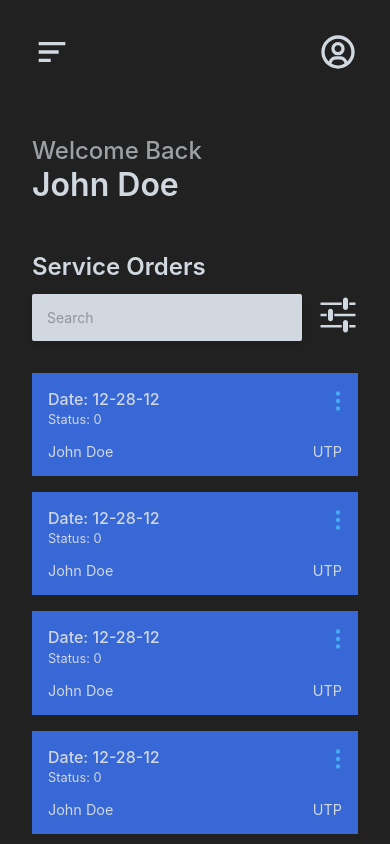
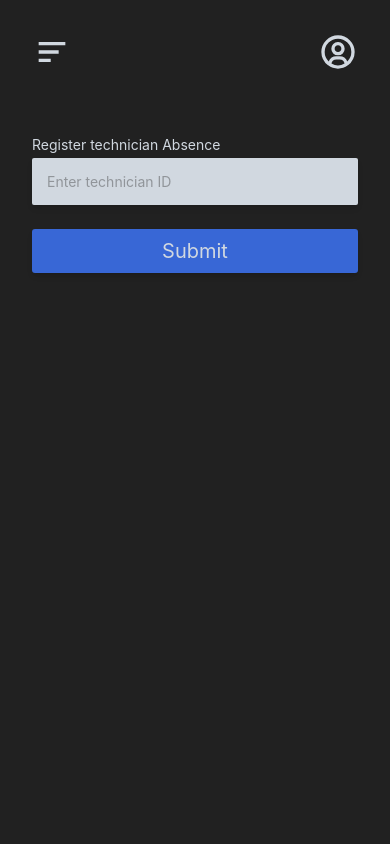
Before and after one commit to Andresser17/mobile-app, a React Native app: screen /TechAbsence in a window 390 px wide. Shown: the top 844 px of the page. Built offline with nearby package versions, Linux system fonts and the light colour scheme.

Commit message:
feat: add TechAbsence.js

```diff
--- a/App.js
+++ b/App.js
@@ -7,6 +7,9 @@ import Home from "screens/Home";
 import SignIn from "screens/SignIn";
 import SignUp from "screens/SignUp";
 import RegisterTech from "screens/RegisterTech";
+import TechAbsence from "screens/TechAbsence";
+// Styles
+import colors from "styles/colors";
 
 // init navigation
 const Stack = createNativeStackNavigator();
@@ -14,8 +17,8 @@ const Stack = createNativeStackNavigator();
 const myTheme = {
   ...DefaultTheme,
   colors: {
-    ...DefaultTheme.colors,
-    background: "rgb(33, 33, 33)",
+    ...DefaultTheme,
+    background: `rgba(${colors.tertiary.bg}, 1)`,
   },
 };
 
@@ -27,6 +30,7 @@ export default function App() {
           header: (props) => <Navbar {...props} />,
         }}
       >
+        <Stack.Screen name="TechAbsence" component={TechAbsence} />
         <Stack.Screen name="Home" component={Home} />
         <Stack.Screen name="SignIn" component={SignIn} />
         <Stack.Screen name="SignUp" component={SignUp} />
--- a/components/Navbar.js
+++ b/components/Navbar.js
@@ -26,6 +26,7 @@ function Navbar({ navigation, route, options, back }) {
 const styles = StyleSheet.create({
   container: {
     width: "100%",
+    backgroundColor: `rgba(${colors.tertiary.bg}, 1)`,
     paddingTop: "2rem",
     paddingHorizontal: "2rem",
     display: "flex",
--- a/modals/Menu.js
+++ b/modals/Menu.js
@@ -1,5 +1,4 @@
 import { Modal, StyleSheet, Text, Pressable, View } from "react-native";
-import { useTheme } from "@react-navigation/native";
 // Components
 import Button from "components/Button";
 // Icons
@@ -42,11 +41,10 @@ const optionsStyles = StyleSheet.create({
 });
 
 function Menu({ show, setShow, navigation }) {
-  const { colors } = useTheme();
   // options
   const options = [
     { icon: AiOutlineHome, text: "Home", screen: "Home" },
-    { icon: AiOutlineForm, text: "Technician Absence", screen: "SignIn" },
+    { icon: AiOutlineForm, text: "Technician Absence", screen: "TechAbsence" },
   ];
 
   return (
@@ -55,7 +53,7 @@ function Menu({ show, setShow, navigation }) {
       visible={show}
       onRequestClose={() => show((prev) => !prev)}
     >
-      <View style={{ backgroundColor: colors.background, ...styles.container }}>
+      <View style={styles.container}>
         <Pressable style={styles.arrowIcon} onPress={() => setShow(false)}>
           <BsArrowLeft style={styles.arrowIcon} />
         </Pressable>
@@ -72,6 +70,7 @@ const styles = StyleSheet.create({
   container: {
     width: "100%",
     height: "100%",
+    backgroundColor: `rgba(${colors.tertiary.bg}, 1)`,
     padding: "2rem",
   },
   arrowIcon: {
--- a/screens/Home.js
+++ b/screens/Home.js
@@ -5,7 +5,6 @@ import {
   FlatList,
   StyleSheet,
 } from "react-native";
-import { useTheme } from "@react-navigation/native";
 // Icons
 import { IoMdOptions } from "react-icons/io";
 import { BsThreeDotsVertical } from "react-icons/bs";
@@ -130,11 +129,10 @@ const OrdersStyles = StyleSheet.create({
 });
 
 function Home() {
-  const { colors } = useTheme();
   const renderItem = ({ item }) => <Order data={item} />;
 
   return (
-    <View style={{ backgroundColor: colors.background, ...styles.container }}>
+    <View style={styles.container}>
       <Text style={styles.header}>
         <Text style={styles.subtitle}>Welcome Back</Text>
         John Doe
@@ -164,6 +162,7 @@ function Home() {
 
 const styles = StyleSheet.create({
   container: {
+    backgroundColor: `rgba(${colors.tertiary.bg}, 1)`,
     paddingTop: "4rem",
     paddingHorizontal: "2rem",
   },
--- /dev/null
+++ b/screens/TechAbsence.js
@@ -0,0 +1,33 @@
+import { View, StyleSheet } from "react-native";
+// Components
+import Button from "components/Button";
+import Input from "components/Input";
+// Styles
+import colors from "styles/colors";
+
+const TechAbsence = (props) => {
+  return (
+    <View style={styles.container}>
+      <View style={styles.inputCont}>
+        <Input
+          label="Register technician Absence"
+          placeholder="Enter technician ID"
+        />
+      </View>
+      <Button text="Submit" />
+    </View>
+  );
+};
+
+const styles = StyleSheet.create({
+  container: {
+    backgroundColor: `rgba(${colors.tertiary.bg}, 1)`,
+    padding: "2rem",
+  },
+  inputCont: {
+    marginTop: "2rem",
+    marginBottom: "1.5rem",
+  },
+});
+
+export default TechAbsence;
--- a/styles/colors.js
+++ b/styles/colors.js
@@ -7,6 +7,10 @@ const colors = {
     bg: "69, 170, 242",
     text: "209, 216, 224",
   },
+  tertiary: {
+    bg: "33, 33, 33",
+    text: "209, 216, 224",
+  },
   light: {
     bg: "209, 216, 224",
     text: "51, 51, 51",
```
